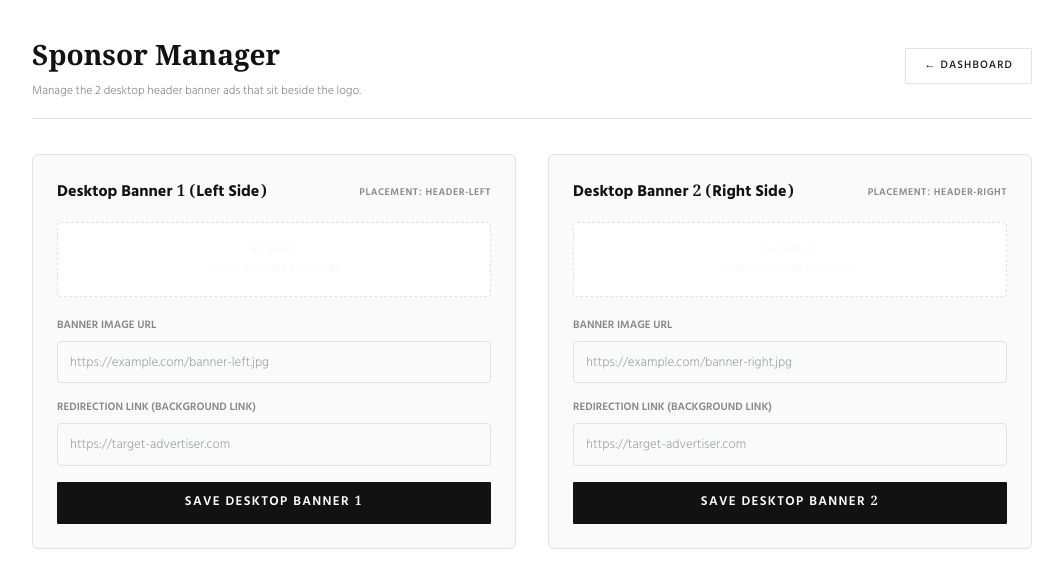
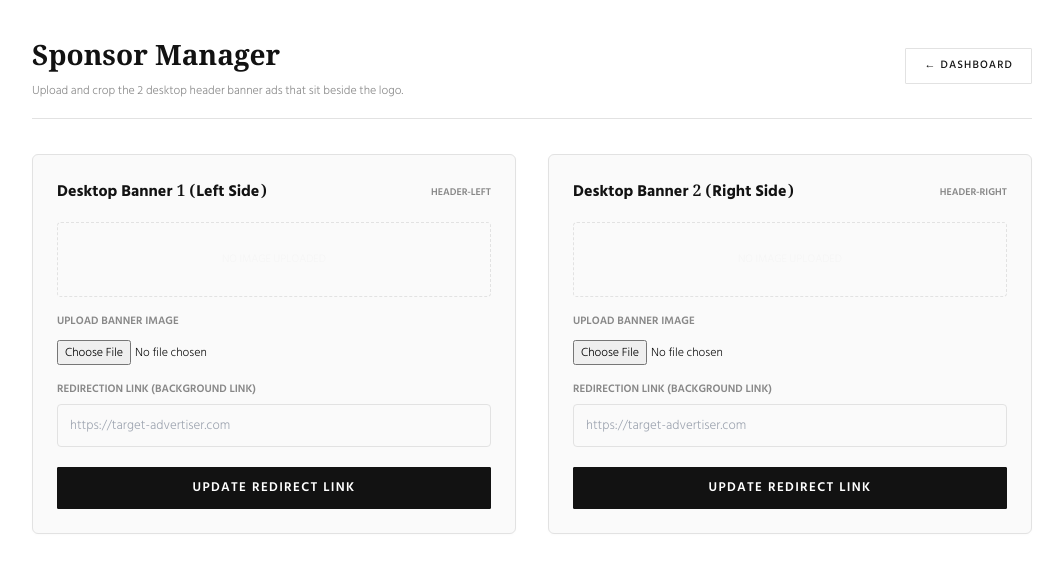
Before and after one commit to khelardeshbd-spec/khelardesh, a Next.js app: page /admin/sponsors in a window 1280 px wide. Shown: the top 588 px of the page, without its empty margins (108-1171 px from the left). Built offline with nearby package versions, Linux system fonts and the light colour scheme; no server answers; a web font is replaced by a local one.

Commit message:
Replace url input with file uploader and client-side canvas cropper with drag adjustments for desktop banners

```diff
--- a/app/(admin)/admin/sponsors/page.tsx
+++ b/app/(admin)/admin/sponsors/page.tsx
@@ -18,12 +18,8 @@ interface Sponsor {
 export default function AdminSponsorsPage() {
   const [sponsors, setSponsors] = useState<Sponsor[]>([]);
   const [loading, setLoading] = useState(true);
-  const [saving, setSaving] = useState<number | null>(null);
+  const [savingId, setSavingId] = useState<string | null>(null);
   const [error, setError] = useState('');
-
-  // Simplified states for Banner 1 and Banner 2
-  const [banner1, setBanner1] = useState({ id: null as number | null, imageUrl: '', ctaUrl: '' });
-  const [banner2, setBanner2] = useState({ id: null as number | null, imageUrl: '', ctaUrl: '' });
 
   useEffect(() => {
     loadSponsors();
@@ -33,23 +29,7 @@ export default function AdminSponsorsPage() {
     try {
       const res = await fetch('/api/admin/sponsors');
       const data = await res.json() as any;
-      const list = data.sponsors ?? [];
-      setSponsors(list);
-
-      // Find the existing banners
-      const b1 = list.find((s: Sponsor) => s.placement === 'header-left');
-      if (b1) {
-        setBanner1({ id: b1.id, imageUrl: b1.imageUrl || '', ctaUrl: b1.ctaUrl || '' });
-      } else {
-        setBanner1({ id: null, imageUrl: '', ctaUrl: '' });
-      }
-
-      const b2 = list.find((s: Sponsor) => s.placement === 'header-right');
-      if (b2) {
-        setBanner2({ id: b2.id, imageUrl: b2.imageUrl || '', ctaUrl: b2.ctaUrl || '' });
-      } else {
-        setBanner2({ id: null, imageUrl: '', ctaUrl: '' });
-      }
+      setSponsors(data.sponsors ?? []);
     } catch (err) {
       console.error(err);
       setError('Failed to load sponsors');
@@ -58,30 +38,30 @@ export default function AdminSponsorsPage() {
     }
   }
 
-  async function saveBanner(bannerNum: 1 | 2) {
-    const banner = bannerNum === 1 ? banner1 : banner2;
-    const placement = bannerNum === 1 ? 'header-left' : 'header-right';
-    const label = bannerNum === 1 ? 'Desktop Banner 1' : 'Desktop Banner 2';
+  async function handleSaveBanner(placement: 'header-left' | 'header-right', newImageUrl: string, newCtaUrl: string) {
+    const existing = sponsors.find((s) => s.placement === placement);
+    const label = placement === 'header-left' ? 'Desktop Banner 1' : 'Desktop Banner 2';
+    const displayOrder = placement === 'header-left' ? 1 : 2;
 
-    setSaving(bannerNum);
+    setSavingId(placement);
     setError('');
     try {
-      const url = banner.id ? `/api/admin/sponsors/${banner.id}` : '/api/admin/sponsors';
-      const method = banner.id ? 'PUT' : 'POST';
+      const url = existing?.id ? `/api/admin/sponsors/${existing.id}` : '/api/admin/sponsors';
+      const method = existing?.id ? 'PUT' : 'POST';
       const res = await fetch(url, {
         method,
         headers: { 'Content-Type': 'application/json' },
         body: JSON.stringify({
-          id: banner.id,
+          id: existing?.id,
           label,
           placement,
-          imageUrl: banner.imageUrl,
-          ctaUrl: banner.ctaUrl,
+          imageUrl: newImageUrl,
+          ctaUrl: newCtaUrl,
           title: '',
           subtitle: '',
           ctaText: '',
           isActive: true,
-          displayOrder: bannerNum
+          displayOrder
         })
       });
 
@@ -95,31 +75,12 @@ export default function AdminSponsorsPage() {
     } catch (err: unknown) {
       setError(err instanceof Error ? err.message : 'Error saving banner');
     } finally {
-      setSaving(null);
+      setSavingId(null);
     }
   }
 
-  const labelStyle = {
-    fontFamily: "'Hind Siliguri', sans-serif",
-    fontSize: 11,
-    fontWeight: 600,
-    textTransform: 'uppercase' as const,
-    color: 'var(--ink-muted)',
-    display: 'block',
-    marginBottom: 6
-  };
-
-  const inputStyle = {
-    width: '100%',
-    padding: '10px 12px',
-    border: '1px solid var(--ink-border)',
-    background: 'var(--bg-surface)',
-    color: 'var(--ink)',
-    fontFamily: "'Hind Siliguri', sans-serif",
-    fontSize: 13,
-    borderRadius: 4,
-    marginBottom: 16
-  };
+  const leftBanner = sponsors.find((s) => s.placement === 'header-left');
+  const rightBanner = sponsors.find((s) => s.placement === 'header-right');
 
   return (
     <div style={{ minHeight: '100vh', backgroundColor: 'var(--bg-page)', padding: '32px 24px' }}>
@@ -132,7 +93,7 @@ export default function AdminSponsorsPage() {
               Sponsor Manager
             </h1>
             <p style={{ fontFamily: "'Hind Siliguri', sans-serif", fontSize: 12, color: 'var(--ink-muted)', marginTop: 4 }}>
-              Manage the 2 desktop header banner ads that sit beside the logo.
+              Upload and crop the 2 desktop header banner ads that sit beside the logo.
             </p>
           </div>
           <a href="/admin/dashboard" className="admin-btn-secondary">← Dashboard</a>
@@ -149,141 +110,25 @@ export default function AdminSponsorsPage() {
         ) : (
           <div style={{ display: 'grid', gridTemplateColumns: '1fr 1fr', gap: '32px' }}>
 
-            {/* Desktop Banner 1 */}
-            <section style={{ backgroundColor: 'var(--bg-surface)', border: '1px solid var(--ink-border)', borderRadius: 6, padding: '24px', boxShadow: '0 1px 3px rgba(0,0,0,0.02)' }}>
-              <div className="flex items-center justify-between mb-4">
-                <h2 style={{ fontFamily: "var(--font-body)", fontWeight: 700, fontSize: 16, color: 'var(--ink)' }}>
-                  Desktop Banner 1 (Left Side)
-                </h2>
-                <span style={{ fontSize: 10, color: 'var(--ink-muted)', fontWeight: 600, textTransform: 'uppercase', letterSpacing: '0.05em' }}>
-                  Placement: header-left
-                </span>
-              </div>
+            {/* Banner 1 */}
+            <BannerCropper
+              label="Desktop Banner 1 (Left Side)"
+              placement="header-left"
+              initialImageUrl={leftBanner?.imageUrl || ''}
+              initialCtaUrl={leftBanner?.ctaUrl || ''}
+              onSave={(img, link) => handleSaveBanner('header-left', img, link)}
+              saving={savingId === 'header-left'}
+            />
 
-              <div style={{
-                height: 75,
-                width: '100%',
-                backgroundColor: 'var(--bg-page)',
-                border: '1.5px dashed var(--ink-border)',
-                borderRadius: 4,
-                overflow: 'hidden',
-                display: 'flex',
-                alignItems: 'center',
-                justifyContent: 'center',
-                marginBottom: 20
-              }}>
-                {banner1.imageUrl ? (
-                  <img
-                    src={banner1.imageUrl}
-                    alt="Desktop Banner 1 Preview"
-                    style={{ width: '100%', height: '100%', objectFit: 'cover' }}
-                  />
-                ) : (
-                  <div style={{ display: 'flex', flexDirection: 'column', alignItems: 'center', justifyContent: 'center', width: '100%', height: '100%', color: 'var(--ink-ghost)', fontSize: 11, fontFamily: "'Hind Siliguri', sans-serif" }}>
-                    <span>NO IMAGE</span>
-                    <span style={{ fontSize: 9, marginTop: 2 }}>Crops to 75px height automatically</span>
-                  </div>
-                )}
-              </div>
-
-              {/* Form Controls */}
-              <div>
-                <label style={labelStyle}>Banner Image URL</label>
-                <input
-                  type="url"
-                  style={inputStyle}
-                  value={banner1.imageUrl}
-                  onChange={(e) => setBanner1({ ...banner1, imageUrl: e.target.value })}
-                  placeholder="https://example.com/banner-left.jpg"
-                />
-
-                <label style={labelStyle}>Redirection Link (Background Link)</label>
-                <input
-                  type="url"
-                  style={inputStyle}
-                  value={banner1.ctaUrl}
-                  onChange={(e) => setBanner1({ ...banner1, ctaUrl: e.target.value })}
-                  placeholder="https://target-advertiser.com"
-                />
-
-                <button
-                  onClick={() => saveBanner(1)}
-                  className="admin-btn-primary"
-                  style={{ width: '100%', height: 42, fontSize: 13, fontWeight: 600 }}
-                  disabled={saving !== null}
-                >
-                  {saving === 1 ? 'Saving Banner 1...' : 'Save Desktop Banner 1'}
-                </button>
-              </div>
-            </section>
-
-            {/* Desktop Banner 2 */}
-            <section style={{ backgroundColor: 'var(--bg-surface)', border: '1px solid var(--ink-border)', borderRadius: 6, padding: '24px', boxShadow: '0 1px 3px rgba(0,0,0,0.02)' }}>
-              <div className="flex items-center justify-between mb-4">
-                <h2 style={{ fontFamily: "var(--font-body)", fontWeight: 700, fontSize: 16, color: 'var(--ink)' }}>
-                  Desktop Banner 2 (Right Side)
-                </h2>
-                <span style={{ fontSize: 10, color: 'var(--ink-muted)', fontWeight: 600, textTransform: 'uppercase', letterSpacing: '0.05em' }}>
-                  Placement: header-right
-                </span>
-              </div>
-
-              <div style={{
-                height: 75,
-                width: '100%',
-                backgroundColor: 'var(--bg-page)',
-                border: '1.5px dashed var(--ink-border)',
-                borderRadius: 4,
-                overflow: 'hidden',
-                display: 'flex',
-                alignItems: 'center',
-                justifyContent: 'center',
-                marginBottom: 20
-              }}>
-                {banner2.imageUrl ? (
-                  <img
-                    src={banner2.imageUrl}
-                    alt="Desktop Banner 2 Preview"
-                    style={{ width: '100%', height: '100%', objectFit: 'cover' }}
-                  />
-                ) : (
-                  <div style={{ display: 'flex', flexDirection: 'column', alignItems: 'center', justifyContent: 'center', width: '100%', height: '100%', color: 'var(--ink-ghost)', fontSize: 11, fontFamily: "'Hind Siliguri', sans-serif" }}>
-                    <span>NO IMAGE</span>
-                    <span style={{ fontSize: 9, marginTop: 2 }}>Crops to 75px height automatically</span>
-                  </div>
-                )}
-              </div>
-
-              {/* Form Controls */}
-              <div>
-                <label style={labelStyle}>Banner Image URL</label>
-                <input
-                  type="url"
-                  style={inputStyle}
-                  value={banner2.imageUrl}
-                  onChange={(e) => setBanner2({ ...banner2, imageUrl: e.target.value })}
-                  placeholder="https://example.com/banner-right.jpg"
-                />
-
-                <label style={labelStyle}>Redirection Link (Background Link)</label>
-                <input
-                  type="url"
-                  style={inputStyle}
-                  value={banner2.ctaUrl}
-                  onChange={(e) => setBanner2({ ...banner2, ctaUrl: e.target.value })}
-                  placeholder="https://target-advertiser.com"
-                />
-
-                <button
-                  onClick={() => saveBanner(2)}
-                  className="admin-btn-primary"
-                  style={{ width: '100%', height: 42, fontSize: 13, fontWeight: 600 }}
-                  disabled={saving !== null}
-                >
-                  {saving === 2 ? 'Saving Banner 2...' : 'Save Desktop Banner 2'}
-                </button>
-              </div>
-            </section>
+            {/* Banner 2 */}
+            <BannerCropper
+              label="Desktop Banner 2 (Right Side)"
+              placement="header-right"
+              initialImageUrl={rightBanner?.imageUrl || ''}
+              initialCtaUrl={rightBanner?.ctaUrl || ''}
+              onSave={(img, link) => handleSaveBanner('header-right', img, link)}
+              saving={savingId === 'header-right'}
+            />
 
           </div>
         )}
@@ -292,3 +137,261 @@ export default function AdminSponsorsPage() {
     </div>
   );
 }
+
+interface BannerCropperProps {
+  label: string;
+  placement: 'header-left' | 'header-right';
+  initialImageUrl: string;
+  initialCtaUrl: string;
+  onSave: (imageUrl: string, ctaUrl: string) => Promise<void>;
+  saving: boolean;
+}
+
+function BannerCropper({ label, placement, initialImageUrl, initialCtaUrl, onSave, saving }: BannerCropperProps) {
+  const [imageUrl, setImageUrl] = useState(initialImageUrl);
+  const [ctaUrl, setCtaUrl] = useState(initialCtaUrl);
+  const [fileSrc, setFileSrc] = useState<string | null>(null);
+  const [zoom, setZoom] = useState(1);
+  const [offset, setOffset] = useState({ x: 0, y: 0 });
+  const [isDragging, setIsDragging] = useState(false);
+  const [dragStart, setDragStart] = useState({ x: 0, y: 0 });
+
+  useEffect(() => {
+    setImageUrl(initialImageUrl);
+    setCtaUrl(initialCtaUrl);
+  }, [initialImageUrl, initialCtaUrl]);
+
+  const handleFileChange = (e: React.ChangeEvent<HTMLInputElement>) => {
+    const file = e.target.files?.[0];
+    if (file) {
+      const reader = new FileReader();
+      reader.onload = () => {
+        setFileSrc(reader.result as string);
+        setZoom(1);
+        setOffset({ x: 0, y: 0 });
+      };
+      reader.readAsDataURL(file);
+    }
+  };
+
+  const handleMouseDown = (e: React.MouseEvent) => {
+    if (!fileSrc) return;
+    setIsDragging(true);
+    setDragStart({ x: e.clientX - offset.x, y: e.clientY - offset.y });
+  };
+
+  const handleMouseMove = (e: React.MouseEvent) => {
+    if (!isDragging || !fileSrc) return;
+    setOffset({
+      x: e.clientX - dragStart.x,
+      y: e.clientY - dragStart.y
+    });
+  };
+
+  const handleMouseUpOrLeave = () => {
+    setIsDragging(false);
+  };
+
+  const handleUploadAndSave = async () => {
+    if (!fileSrc) {
+      // Just save link/existing URL
+      await onSave(imageUrl, ctaUrl);
+      return;
+    }
+
+    const img = new Image();
+    img.src = fileSrc;
+    img.onload = () => {
+      const canvas = document.createElement('canvas');
+      canvas.width = 600;
+      canvas.height = 150;
+      const ctx = canvas.getContext('2d');
+      if (ctx) {
+        ctx.fillStyle = '#ffffff';
+        ctx.fillRect(0, 0, canvas.width, canvas.height);
+
+        const imgRatio = img.width / img.height;
+        // Visual height is 75px, canvas height is 150px (2x).
+        // Visual width is 300px, canvas width is 600px (2x).
+        const drawHeight = 150;
+        const drawWidth = 150 * imgRatio;
+
+        const finalWidth = drawWidth * zoom;
+        const finalHeight = drawHeight * zoom;
+
+        // Centered position + scaled user offsets
+        const x = (600 - finalWidth) / 2 + (offset.x * 2);
+        const y = (150 - finalHeight) / 2 + (offset.y * 2);
+
+        ctx.drawImage(img, x, y, finalWidth, finalHeight);
+
+        canvas.toBlob(async (blob) => {
+          if (!blob) return;
+          const formData = new FormData();
+          formData.append('file', blob, `${placement}-cropped.jpg`);
+
+          try {
+            const uploadRes = await fetch('/api/admin/upload', {
+              method: 'POST',
+              body: formData
+            });
+            const uploadData = await uploadRes.json();
+            if (uploadData.error) throw new Error(uploadData.error);
+
+            await onSave(uploadData.url, ctaUrl);
+            setFileSrc(null); // Clear cropper after save
+          } catch (err) {
+            alert('Upload failed: ' + (err instanceof Error ? err.message : 'Unknown error'));
+          }
+        }, 'image/jpeg', 0.9);
+      }
+    };
+  };
+
+  return (
+    <section style={{ backgroundColor: 'var(--bg-surface)', border: '1px solid var(--ink-border)', borderRadius: 6, padding: '24px', boxShadow: '0 1px 3px rgba(0,0,0,0.02)' }}>
+      <div className="flex items-center justify-between mb-4">
+        <h2 style={{ fontFamily: "var(--font-body)", fontWeight: 700, fontSize: 16, color: 'var(--ink)' }}>
+          {label}
+        </h2>
+        <span style={{ fontSize: 10, color: 'var(--ink-muted)', fontWeight: 600, textTransform: 'uppercase' }}>
+          {placement}
+        </span>
+      </div>
+
+      {/* Interactive Cropping Preview Area */}
+      <div
+        onMouseDown={handleMouseDown}
+        onMouseMove={handleMouseMove}
+        onMouseUp={handleMouseUpOrLeave}
+        onMouseLeave={handleMouseUpOrLeave}
+        style={{
+          height: 75,
+          width: '100%',
+          backgroundColor: '#fafafa',
+          border: '1.5px dashed var(--ink-border)',
+          borderRadius: 4,
+          overflow: 'hidden',
+          position: 'relative',
+          cursor: fileSrc ? (isDragging ? 'grabbing' : 'grab') : 'default',
+          display: 'flex',
+          alignItems: 'center',
+          justifyContent: 'center',
+          userSelect: 'none',
+          marginBottom: 16
+        }}
+      >
+        {fileSrc ? (
+          <img
+            src={fileSrc}
+            alt="Cropping in progress"
+            draggable={false}
+            style={{
+              position: 'absolute',
+              transform: `translate(${offset.x}px, ${offset.y}px) scale(${zoom})`,
+              maxWidth: 'none',
+              maxHeight: 'none',
+              height: '100%',
+              objectFit: 'contain'
+            }}
+          />
+        ) : imageUrl ? (
+          <img
+            src={imageUrl}
+            alt="Current Banner"
+            draggable={false}
+            style={{ width: '100%', height: '100%', objectFit: 'cover' }}
+          />
+        ) : (
+          <div style={{ color: 'var(--ink-ghost)', fontSize: 11, textAlign: 'center', fontFamily: "'Hind Siliguri', sans-serif" }}>
+            <span>NO IMAGE UPLOADED</span>
+          </div>
+        )}
+
+        {/* Overlay indicator */}
+        {fileSrc && (
+          <div style={{ position: 'absolute', bottom: 4, right: 6, backgroundColor: 'rgba(0,0,0,0.6)', color: '#fff', fontSize: 8, padding: '2px 4px', borderRadius: 2, pointerEvents: 'none' }}>
+            DRAG TO ADJUST
+          </div>
+        )}
+      </div>
+
+      {/* Image selector */}
+      <div style={{ marginBottom: 16 }}>
+        <span style={{ fontFamily: "'Hind Siliguri', sans-serif", fontSize: 11, fontWeight: 600, textTransform: 'uppercase', color: 'var(--ink-muted)', display: 'block', marginBottom: 6 }}>
+          Upload Banner Image
+        </span>
+        <input
+          type="file"
+          accept="image/*"
+          onChange={handleFileChange}
+          style={{ fontFamily: "'Hind Siliguri', sans-serif", fontSize: 12, width: '100%' }}
+        />
+      </div>
+
+      {/* Zoom controls */}
+      {fileSrc && (
+        <div style={{ marginBottom: 16 }}>
+          <div className="flex justify-between items-center" style={{ marginBottom: 4 }}>
+            <span style={{ fontFamily: "'Hind Siliguri', sans-serif", fontSize: 11, fontWeight: 600, textTransform: 'uppercase', color: 'var(--ink-muted)' }}>Zoom Scale</span>
+            <span style={{ fontSize: 11, fontWeight: 600 }}>{zoom.toFixed(2)}x</span>
+          </div>
+          <input
+            type="range"
+            min="1"
+            max="3"
+            step="0.02"
+            value={zoom}
+            onChange={(e) => setZoom(parseFloat(e.target.value))}
+            style={{ width: '100%', cursor: 'pointer' }}
+          />
+        </div>
+      )}
+
+      {/* Redirect link */}
+      <div>
+        <span style={{ fontFamily: "'Hind Siliguri', sans-serif", fontSize: 11, fontWeight: 600, textTransform: 'uppercase', color: 'var(--ink-muted)', display: 'block', marginBottom: 6 }}>
+          Redirection Link (Background Link)
+        </span>
+        <input
+          type="url"
+          value={ctaUrl}
+          onChange={(e) => setCtaUrl(e.target.value)}
+          placeholder="https://target-advertiser.com"
+          style={{
+            width: '100%',
+            padding: '10px 12px',
+            border: '1px solid var(--ink-border)',
+            background: 'var(--bg-surface)',
+            color: 'var(--ink)',
+            fontFamily: "'Hind Siliguri', sans-serif",
+            fontSize: 13,
+            borderRadius: 4,
+            marginBottom: 20
+          }}
+          required
+        />
+
+        <div className="flex gap-2">
+          <button
+            onClick={handleUploadAndSave}
+            className="admin-btn-primary"
+            style={{ flex: 1, height: 42, fontSize: 13, fontWeight: 600 }}
+            disabled={saving}
+          >
+            {saving ? 'Saving...' : fileSrc ? 'Crop & Save Banner' : 'Update Redirect Link'}
+          </button>
+          {fileSrc && (
+            <button
+              onClick={() => setFileSrc(null)}
+              className="admin-btn-secondary"
+              style={{ height: 42 }}
+            >
+              Cancel Crop
+            </button>
+          )}
+        </div>
+      </div>
+    </section>
+  );
+}
```
